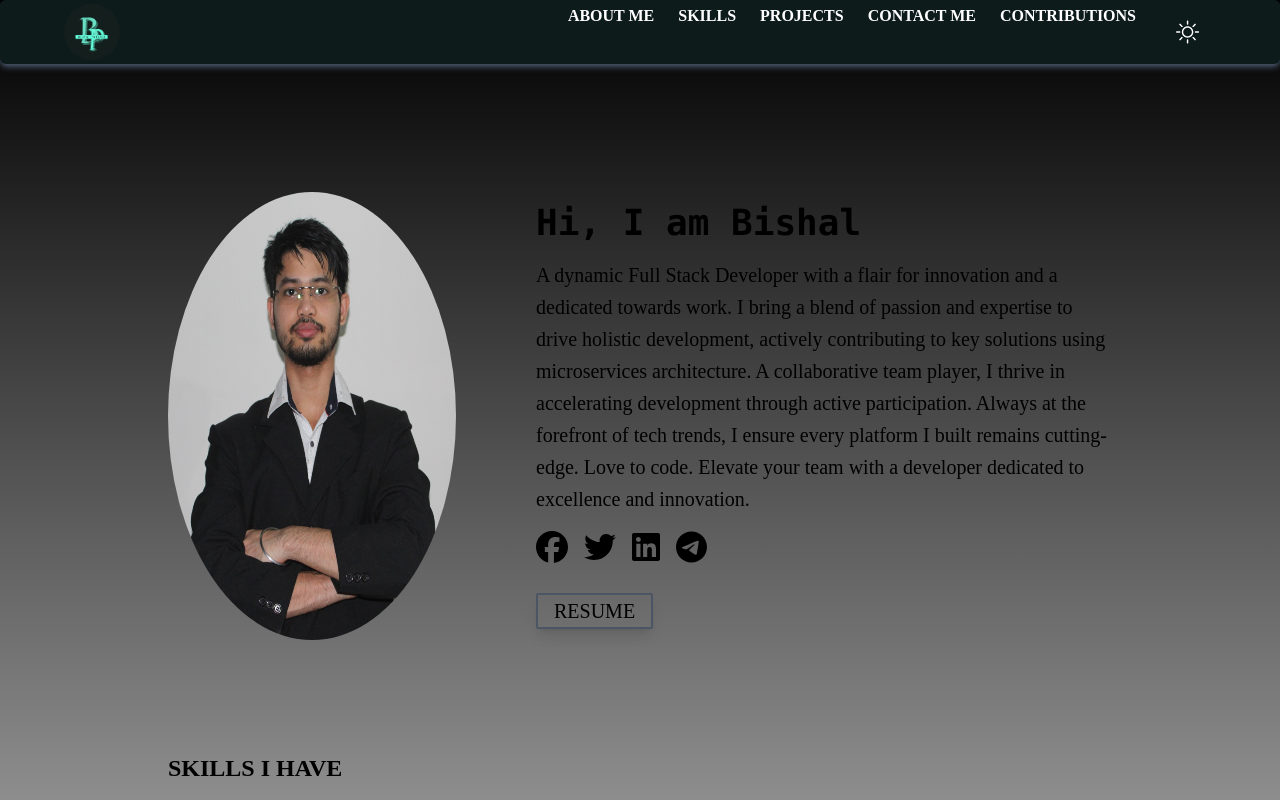
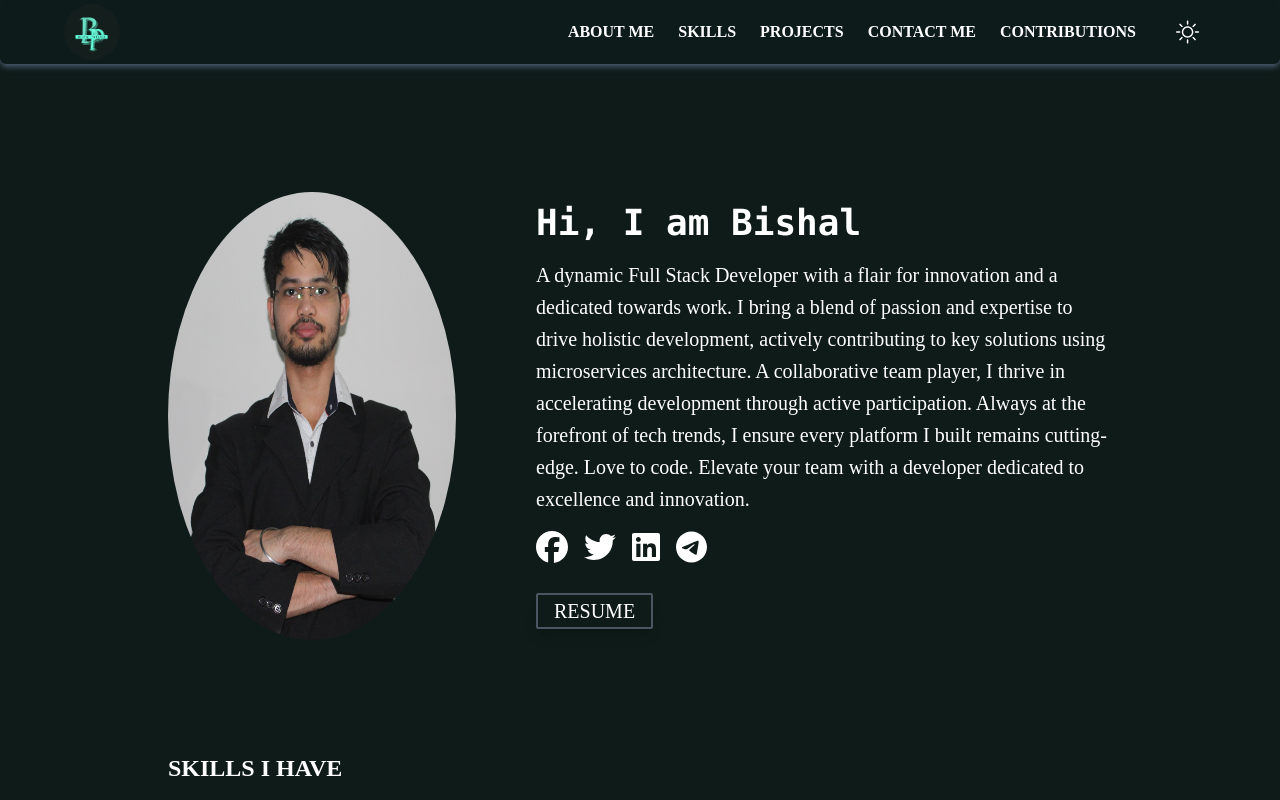
Before and after one commit to BishalPatgiri/Nextjs_Portfolio, a Next.js app: page / in a window 1280 px wide. Shown: the top 800 px of the page. Built offline with nearby package versions, Linux system fonts and the light colour scheme.

Commit message:
Removed: Unnecessary packages, fixed navbar and Home page styling

```diff
--- a/app/header/index.tsx
+++ b/app/header/index.tsx
@@ -35,7 +35,7 @@ const Header = () => {
         <Image src={LogoDark} alt="" width={'100'} height={100} style={{height:"56px",width:"56px",borderRadius:"50%"}} />
         </div>
         <div>
-          <ul className="flex justify-center align-middle gap-8 max-md:hidden md:gap-6">
+          <ul className="flex justify-center items-center align-middle gap-8 max-md:hidden md:gap-6">
             {
               NavLinks.map(ele=>(
                 <li key={ele.label}>
--- a/app/layout.tsx
+++ b/app/layout.tsx
@@ -7,8 +7,8 @@ import { Providers } from "./theme-provider"
 const inter = Inter({ subsets: ['latin'] })
 
 export const metadata: Metadata = {
-  title: 'Create Next App',
-  description: 'Generated by create next app',
+  title: 'Bishal Patgiri',
+  description: 'Portfolio build with NextJs, tailwindCss',
 }
 
 export default function RootLayout({
@@ -20,12 +20,12 @@ export default function RootLayout({
     //
     <html lang="en">
       <head></head>
-      <body className={`bg-[#FCFCFC] dark:bg-black ${inter.className}`}>
+      <body className={`text-[#0E1B18] bg-[#FCFCFC] dark:bg-[#0E1B18] ${inter.className} dark:text-white`}>
         <Providers>
-        {/* <div className='text-[#0E1B18] dark:bg-[#0E1B18] dark:text-white'> */}
         <Header/>
+        <div className='dark:bg-[#0E1B18]'>
         {children}
-        {/* </div> */}
+        </div>
         </Providers>
       </body>
     </html>
--- a/package.json
+++ b/package.json
@@ -19,8 +19,7 @@
     "next-themes": "^0.2.1",
     "npm": "^10.3.0",
     "react": "^18",
-    "react-dom": "^18",
-    "react-toggle-dark-mode": "^1.1.1"
+    "react-dom": "^18"
   },
   "devDependencies": {
     "@types/node": "^20",
```
Also changed, not shown: 1 other file (tests, documents, lock files or other folders).
